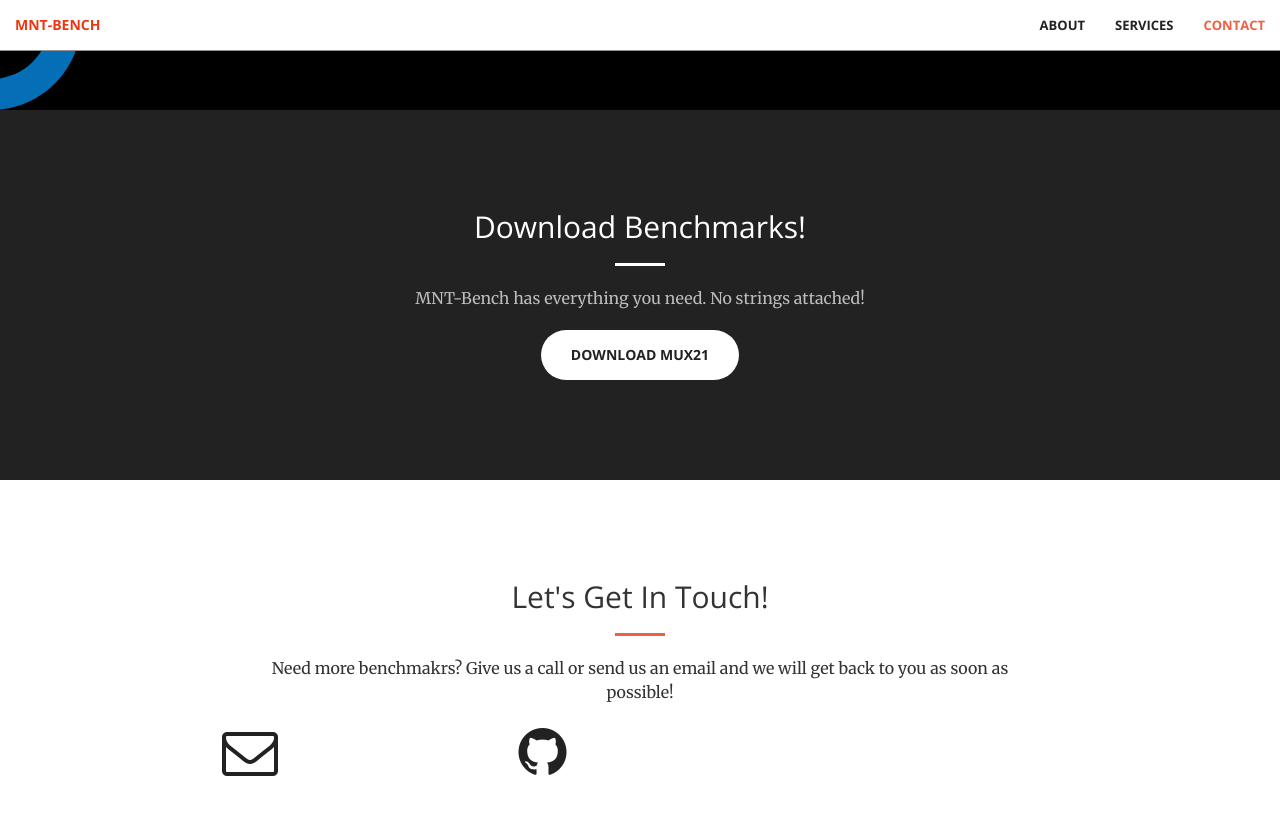
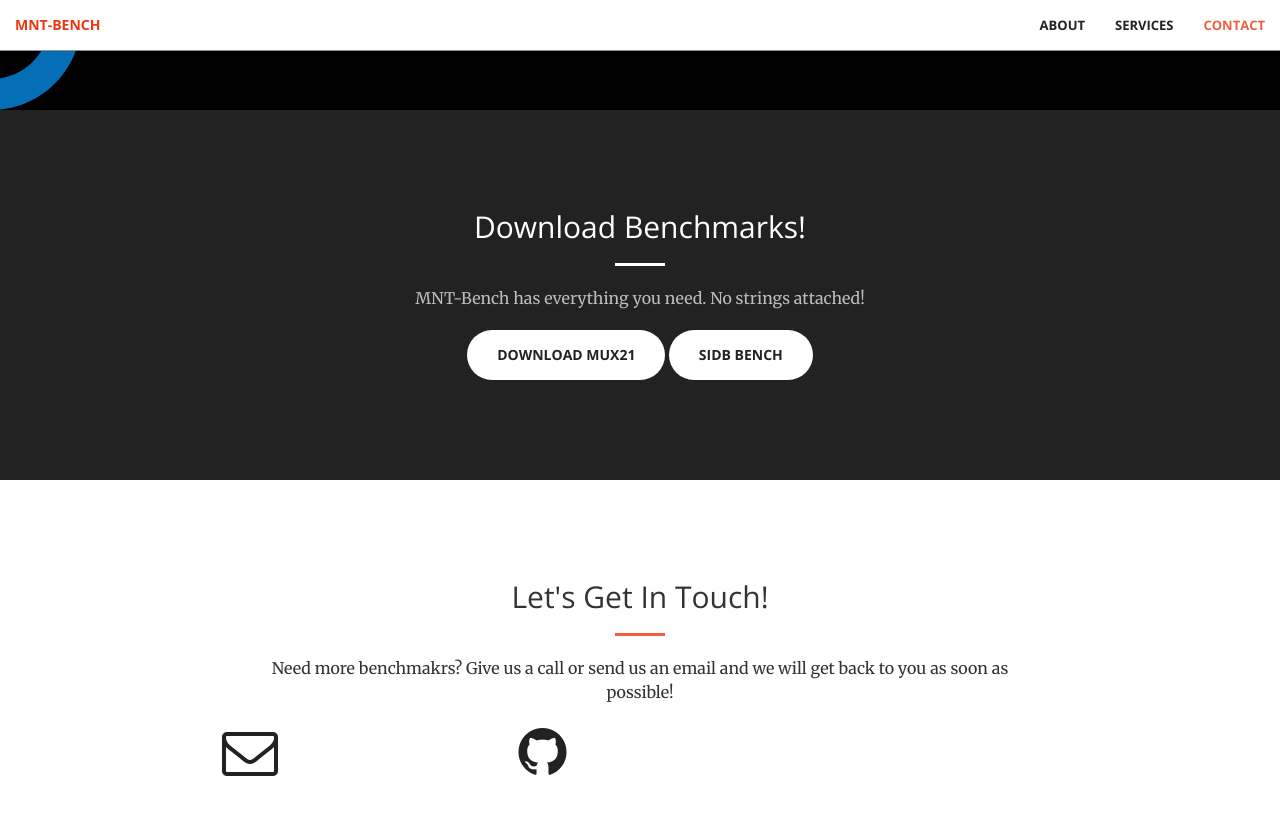
Before and after one commit to simon1hofmann/mnt-bench-old, a Jekyll site: the page built from docs/index.html, in a window 1280 px wide and 900 px high, scrolled down 790 px. Shown: the top 815 px of the window. Built offline with Jekyll 4.4.1, drawn with Linux system fonts in a browser that asks for light colours.

Commit message:
Update call-to-action.html

```diff
--- a/docs/_includes/call-to-action.html
+++ b/docs/_includes/call-to-action.html
@@ -6,6 +6,7 @@
                 <hr class="light">
                 <p class="text-faded">MNT-Bench has everything you need. No strings attached!</p>
                 <a href="https://github.com/simon1hofmann/mnt-bench/blob/main/benchmarks/trindade16/mux21.fgl" class="btn btn-default btn-xl" download>Download MUX21</a>
+                <a href="https://github.com/cda-tum/mnt-sidb-bench" class="btn btn-default btn-xl" download>SiDB Bench</a>
             </div>
         </div>
     </div>
```
